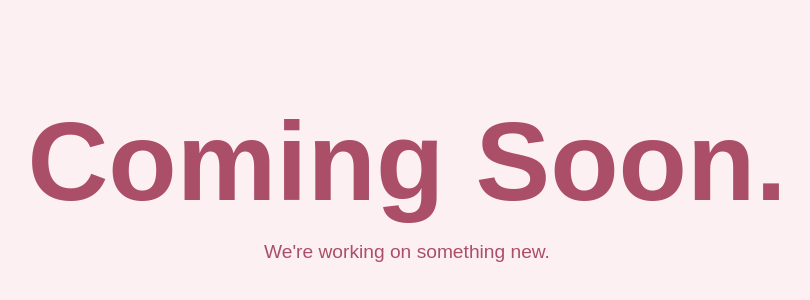
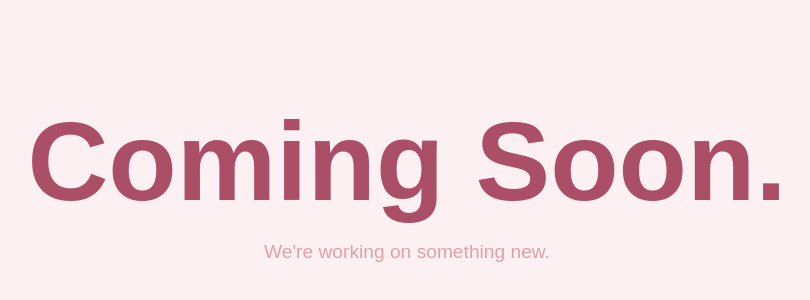
Before and after one commit to emmebroman/figgo.github.io, a plain HTML site: page index.html in a window 1280 px wide. Shown: the part 220-520 px from the top of the page, without its empty margins (233-1043 px from the left). Drawn offline with Linux system fonts and the light colour scheme.

Commit message:
Update index.html

```diff
--- a/index.html
+++ b/index.html
@@ -36,7 +36,7 @@
 
     p {
       font-size: 1.2rem;
-      color: #AB4E68;
+      color: #DFA0AA;
     }
   </style>
 </head>
```
